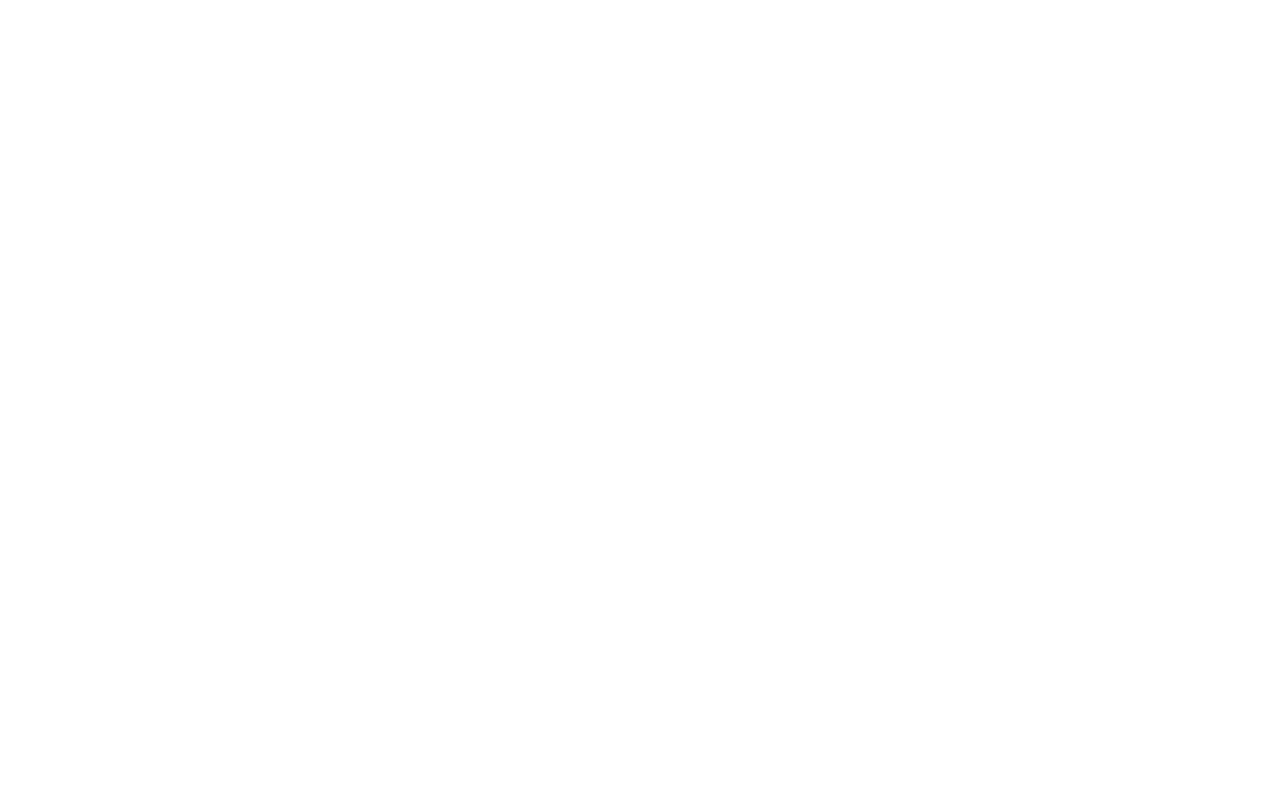
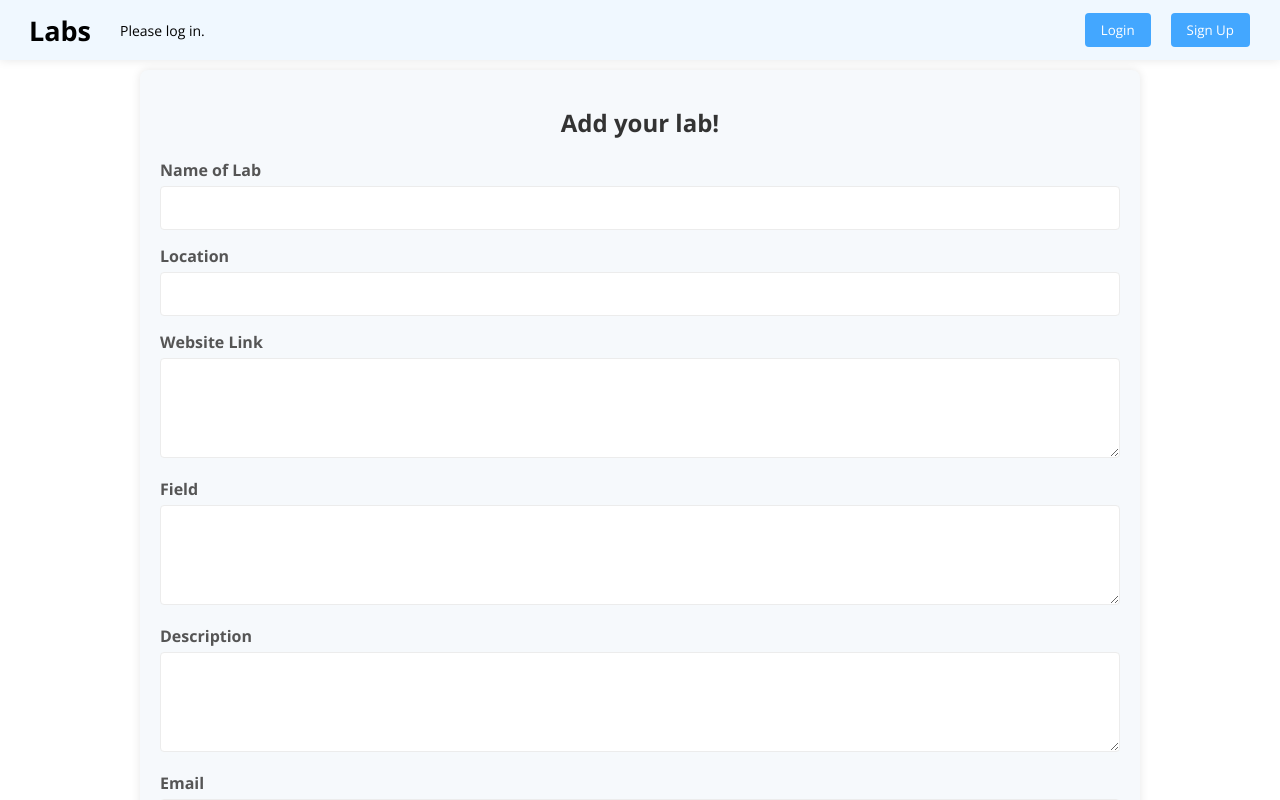
Before and after one commit to Hello4545/newbie-project-ellen, a React (Create React App) app in the folder client/: page /AddLab in a window 1280 px wide. Before the commit this address had no page. Shown: the top 800 px of the page. Built offline with nearby package versions, Linux system fonts and the light colour scheme; no server answers.

Commit message:
add lab feature added

```diff
--- a/client/src/App.tsx
+++ b/client/src/App.tsx
@@ -7,6 +7,7 @@
 import ApplyPage from './pages/Apply';
 import ApplyListPage from './pages/ApplyList';
 import MyApplyListPage from './pages/MyApplyList';
+import AddLabPage from './pages/AddLab';
 
 import './App.css';
 
@@ -22,6 +23,7 @@
           <Route path="/Apply" element={<ApplyPage />} />
           <Route path="/ApplyList" element={<ApplyListPage />} />
           <Route path="/MyApplyList" element={<MyApplyListPage />} />
+          <Route path="/AddLab" element={<AddLabPage />} />
         </Routes>
       </BrowserRouter>
     </div>
--- /dev/null
+++ b/client/src/pages/AddLab.tsx
@@ -0,0 +1,196 @@
+import React, { useState, ChangeEvent, FormEvent, useEffect } from "react";
+import axios from "axios";
+import { useNavigate, useLocation }  from "react-router-dom";
+import './css/Register.css';
+import Nav from "./Nav";
+
+const AddLabPage = (props: {}) => {
+  const navigate = useNavigate();
+  const [labName, setlabName] = useState("");
+  const [location, setLocation] = useState("");
+  const [website, setWebsite] = useState("");
+  const [field, setField] = useState("");
+  const [description, setDescription] = useState("");
+  const [contacts, setContacts] = useState("");
+  const [userID, setUserID] = useState(0);
+  const [profID, setProfID] = useState(0);
+
+  const handleChange = (e: ChangeEvent<HTMLInputElement | HTMLTextAreaElement>) => {
+    const { name, value } = e.target;
+    switch (name) {
+        case "labName":
+            setlabName(value);
+            break;
+        case "location":
+            setLocation(value);
+            break;
+        case "website":
+            setWebsite(value);
+            break;
+        case "field":
+            setField(value);
+            break;
+        case "description":
+            setDescription(value);
+            break;
+        case "contacts":
+            setContacts(value);
+            break;
+        default:
+            break;
+        }
+    };
+
+    const checkLogin = async () => {
+        try {
+            const {data} = await axios.get<{id: number; email: string; isProfessor: boolean; name: string, dept: String}>("https://api.ellen.newbie.sparcsandbox.com/check-login", {withCredentials: true});
+            console.log(data);
+            if (data.id) {
+                setUserID(data.id);
+                console.log(data.id);
+                console.log("user" + userID);
+                // fetchProfessorId();
+            // console.log("Response : "+data.id);
+            // setIsLoggedIn(response.data.isProfessor);
+            }
+        } catch (error) {
+            console.error('Failed to fetch username:', error);
+        }
+    };
+
+    useEffect(() => {
+        checkLogin();
+    }, []);
+
+    useEffect(() => {
+        if (userID !== 0) {
+            fetchProfessorId();
+        }
+    }, [userID]);
+
+    useEffect(() => {
+        if (profID !== 0) {
+            fetchProfessorId();
+        }
+    }, [profID]);
+
+
+    const fetchProfessorId = async () => {
+        try {
+            console.log("userfpid" + userID);
+            const { data } = await axios.post(`https://api.ellen.newbie.sparcsandbox.com/get-prof-id`, { userID });
+            setProfID(data.prof_id);
+            console.log("profID"+profID);
+            console.log(typeof(profID));
+            console.log("Prof_id"+data.prof_id)
+        } catch (error) {
+            console.error('Failed to fetch professor ID:', error);
+        }
+    };
+
+    const handleSubmit = async (e: FormEvent) => {
+        e.preventDefault();
+        const formData = {
+            labName,
+            location,
+            website,
+            field,
+            description,
+            contacts
+        };
+        console.log(formData);
+        // console.log(lab_id);
+        try {
+            const response = await axios.post("https://api.ellen.newbie.sparcsandbox.com/add-lab",
+            { lab_name: labName,
+              location: location,
+              website: website,
+              field: field,
+              description: description,
+              contacts: contacts,
+              prof_id: profID,
+            });
+            console.log("data" + response.data);
+            navigate("/");
+        } catch (error: any) {
+            console.error("There was an error registering!", error);
+        }
+    };
+
+  return (
+    <>
+    <Nav />
+        <div className="apply-page">
+            <h1>Add your lab!</h1>
+            <form onSubmit={handleSubmit}>
+            <div className="form-group">
+                <label htmlFor="labName">Name of Lab</label>
+                <input
+                type="text"
+                id="labName"
+                name="labName"
+                value={labName}
+                onChange={handleChange}
+                required
+                />
+            </div>
+            <div className="form-group">
+                <label htmlFor="location">Location</label>
+                <input
+                type="text"
+                id="location"
+                name="location"
+                value={location}
+                onChange={handleChange}
+                required
+                />
+            </div>
+            <div className="form-group">
+                <label htmlFor="website">Website Link</label>
+                <textarea
+                id="website"
+                name="website"
+                value={website}
+                onChange={handleChange}
+                required
+                />
+            </div>
+            <div className="form-group">
+                <label htmlFor="field">Field</label>
+                <textarea
+                id="field"
+                name="field"
+                value={field}
+                onChange={handleChange}
+                required
+                />
+            </div>
+            <div className="form-group">
+                <label htmlFor="description">Description</label>
+                <textarea
+                id="description"
+                name="description"
+                value={description}
+                onChange={handleChange}
+                required
+                />
+            </div>
+            <div className="form-group">
+                <label htmlFor="contacts">Email</label>
+                <textarea
+                id="contacts"
+                name="contacts"
+                value={contacts}
+                onChange={handleChange}
+                required
+                />
+            </div>
+            <button type="submit" className="submit-button">Submit Application</button>
+            </form>
+        </div>
+    </>
+
+  );
+};
+
+export default AddLabPage;
--- a/client/src/pages/Home.tsx
+++ b/client/src/pages/Home.tsx
@@ -1,35 +1,10 @@
-import React from "react";
+import React, { useState, useEffect } from "react";
+import axios from "axios";
+import { useNavigate } from "react-router-dom";
 import "./css/Home.css";
 import Nav from "./Nav";
 import LabsGrid from '../components/LabsGrid.js';
-import bannerImage from '../images/background.jpeg'
-
-const HomePage = () => {
-  return (
-    <>
-      <Nav />
-      <div className="home">
-        <div
-          className="home-banner"
-        >
-          <img src={bannerImage} className="background-image"/>
-        </div>
-        <div className="App">
-          <LabsGrid />
-        </div>
-      </div>
-    </>
-
-  );
-};
-
-export default HomePage;
-
-/*import React, { useState, useEffect } from "react";
-import axios from "axios";
-import { useNavigate }  from "react-router-dom";
-import "./css/Home.css";
-import LabsGrid from '../components/LabsGrid.js';
+import bannerImage from '../images/background.jpeg';
 
 axios.defaults.withCredentials = true;
 
@@ -53,32 +28,10 @@
       } else {
         setIsLoggedIn(false);
       }
-      // console.log("Response : "+data.id);
-      // setIsLoggedIn(response.data.isProfessor);
     } catch (error) {
       console.error('Failed to fetch username:', error);
     }
   };
-
-  // useEffect(() => {
-  //   console.log("Current login status:", isLoggedIn);
-  //   const checkLoginStatus = async () => {
-  //     try {
-  //       const response = await axios.get("https://api.ellen.newbie.sparcsandbox.com/check-login", {withCredentials: true});
-  //       if (response.status === 200 && response.data.isLoggedIn) {
-  //         setIsLoggedIn(true);
-  //         console.log('logged in now');
-  //       } else {
-  //         setIsLoggedIn(false);
-  //         console.log('not logged in');
-  //       }
-  //     } catch (error) {
-  //       console.error("Failed to check login status:", error);
-  //       setIsLoggedIn(false);
-  //     }
-  //   };
-  //   checkLoginStatus();
-  // }, [isLoggedIn]);
 
   useEffect(() => {
     checkLogin();
@@ -89,37 +42,36 @@
       const response = await axios.post("https://api.ellen.newbie.sparcsandbox.com/logout", {withCredentials: true});
       alert('Successfully logged out!');
       navigate("/");
-    window.location.reload();
+      window.location.reload();
     } catch (error) {
       console.error('Failed to logout:', error);
     }
   }
 
+  const handleAddLabClick = () => {
+    navigate("/AddLab");
+  };
+
   return (
-    <div>
-      <nav className="top-nav">
-        <div className="nav-title"><h1>Labs</h1></div>
-        <div className="nav-message">{isLoggedIn ? `Hello, ${name}!` : 'Please log in.'}</div>
-        <div className="nav-buttons">
-          {!isLoggedIn && (
-            <>
-              <button onClick={() => navigate("/login")}>Login</button>
-              <button onClick={() => navigate("/register")}>Sign Up</button>
-            </>
-          )}
-          {isLoggedIn && <button onClick={handleLogout}>Logout</button>}
-        </div>
-      </nav>
+    <>
+      <Nav />
       <div className="home">
         <div className="home-banner">
+          <img src={bannerImage} className="background-image" alt="Banner"/>
         </div>
         <div className="App">
-            <LabsGrid />
+          <LabsGrid />
         </div>
+        {isProfessor && (
+          <div className="add-lab-button-container">
+            <button className="add-lab-button" onClick={handleAddLabClick}>
+              + Add Lab
+            </button>
+          </div>
+        )}
       </div>
-    </div>
-  )
+    </>
+  );
 };
 
 export default HomePage;
-*/
--- a/client/src/pages/css/Home.css
+++ b/client/src/pages/css/Home.css
@@ -77,3 +77,30 @@
   filter: brightness(0.8);
   max-height: 40vh;
 }
+
+.add-lab-button-container {
+  display: flex;
+  justify-content: center;
+  margin-top: 20px;
+}
+
+.add-lab-button {
+  background-color: rgb(225, 238, 251); /* Green */
+  border: none;
+  box-shadow: 0 2px 4px rgba(0,0,0,0.1);
+  color: rgb(46, 149, 246);
+  padding: 15px 30px;
+  text-align: center;
+  font-weight: bold;
+  display: inline-block;
+  font-size: 16px;
+  margin: 4px 2px;
+  width: 95%;
+  cursor: pointer;
+  border-radius: 8px;
+  margin-bottom: 50px;
+}
+
+.add-lab-button:hover {
+  background-color: rgb(151, 199, 245);
+}
```
Also changed, not shown: 2 other files (tests, documents, lock files or other folders).
